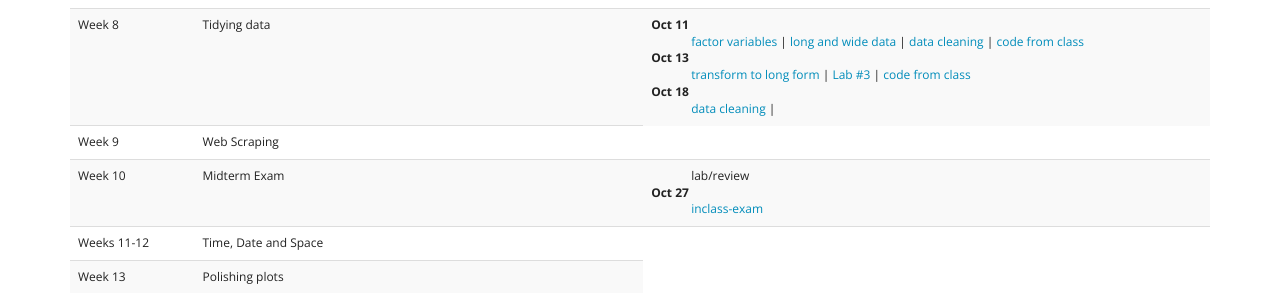
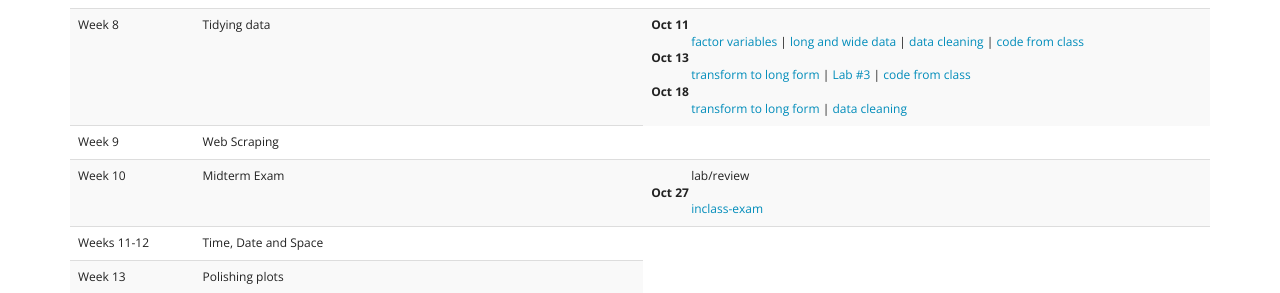
Before and after one commit to DS202-at-ISU/DS202-at-ISU.github.io, a Jekyll site: the page built from schedule.html, in a window 1280 px wide. Shown: the part 718-1011 px from the top of the page. Built offline with Jekyll 4.4.1, drawn with Linux system fonts in a browser that asks for light colours.

Commit message:
update links

```diff
--- a/schedule.html
+++ b/schedule.html
@@ -135,7 +135,7 @@
             <dt>Oct 18</dt>
 
           <dd>
-            <a href="../materials/03_tidyverse/06_tidyr.html" target=_blank>data cleaning</a> |
+            <a href="../materials/03_tidyverse/05_tidyr.html" target=_blank>transform to long form</a> | <a href="../materials/03_tidyverse/06_tidyr.html" target=_blank>data cleaning</a>
             </dd>
 <!--        <td>
           <dl>
```
